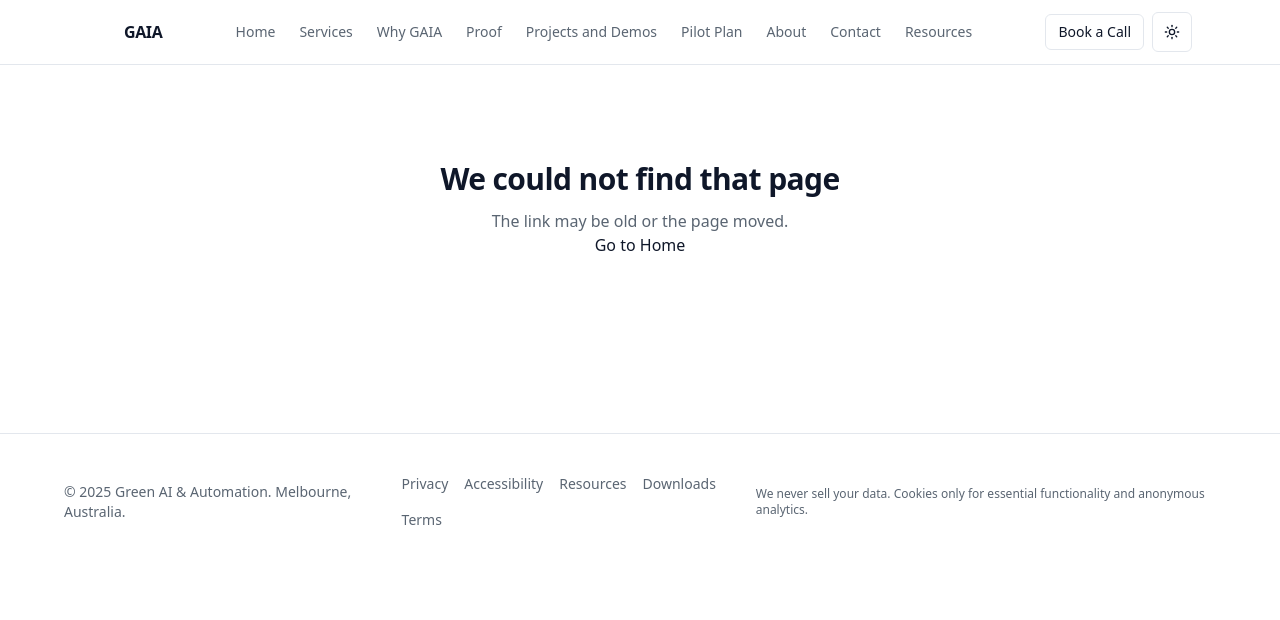
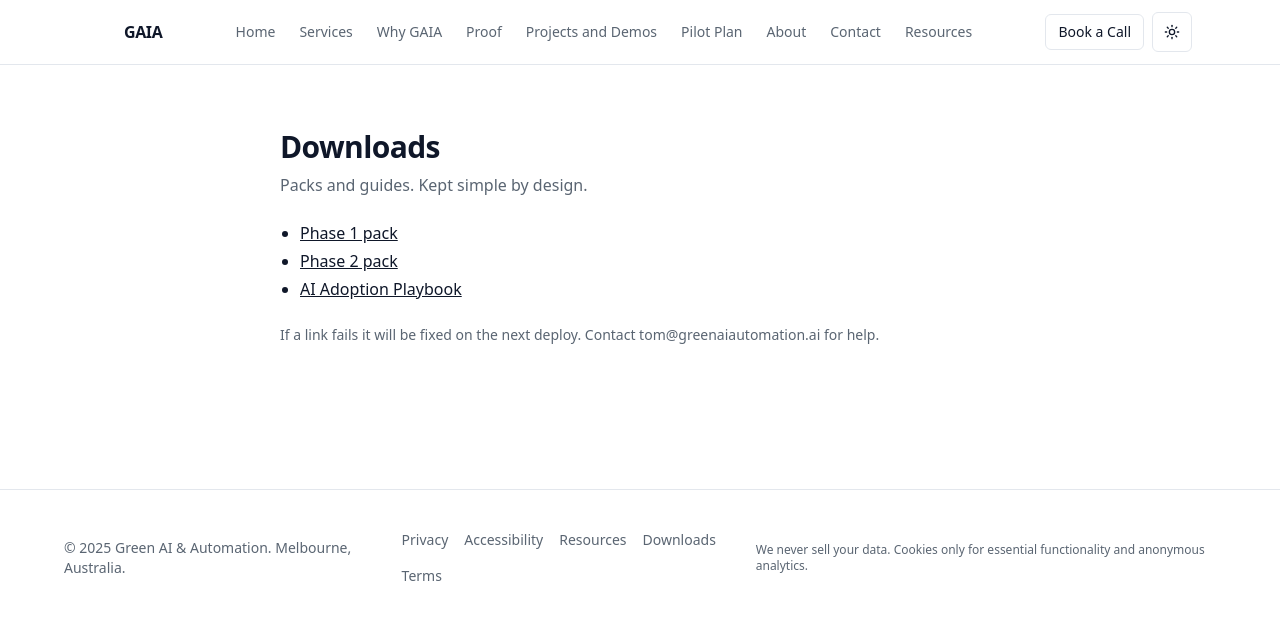
Before and after one commit to TGreen87/gaia-agent-forge, a Next.js app: page /downloads in a window 1280 px wide. Before the commit this address had no page. Shown: the top 620 px of the page. Built offline with nearby package versions, Linux system fonts and the light colour scheme.

Commit message:
chore: finalize runtime, add downloads, footer links, and ESM em dash check

```diff
--- /dev/null
+++ b/app/downloads/page.tsx
@@ -0,0 +1,12 @@
+export default function Downloads(){
+  return (<main className="mx-auto max-w-3xl px-6 py-16">
+    <h1 className="text-3xl font-semibold">Downloads</h1>
+    <p className="mt-2 text-muted-foreground">Packs and guides. Kept simple by design.</p>
+    <ul className="mt-6 list-disc pl-5">
+      <li><a className="underline" href="/packs/phase-1.zip">Phase 1 pack</a></li>
+      <li className="mt-1"><a className="underline" href="/packs/phase-2.zip">Phase 2 pack</a></li>
+      <li className="mt-1"><a className="underline" href="/downloads/GAIA_Ai_Adoption_Playbook.html">AI Adoption Playbook</a></li>
+    </ul>
+    <p className="mt-6 text-sm text-muted-foreground">If a link fails it will be fixed on the next deploy. Contact tom@greenaiautomation.ai for help.</p>
+  </main>);
+}
```
Also changed, not shown: scripts/check-emdash.js (+25 -7 lines).
